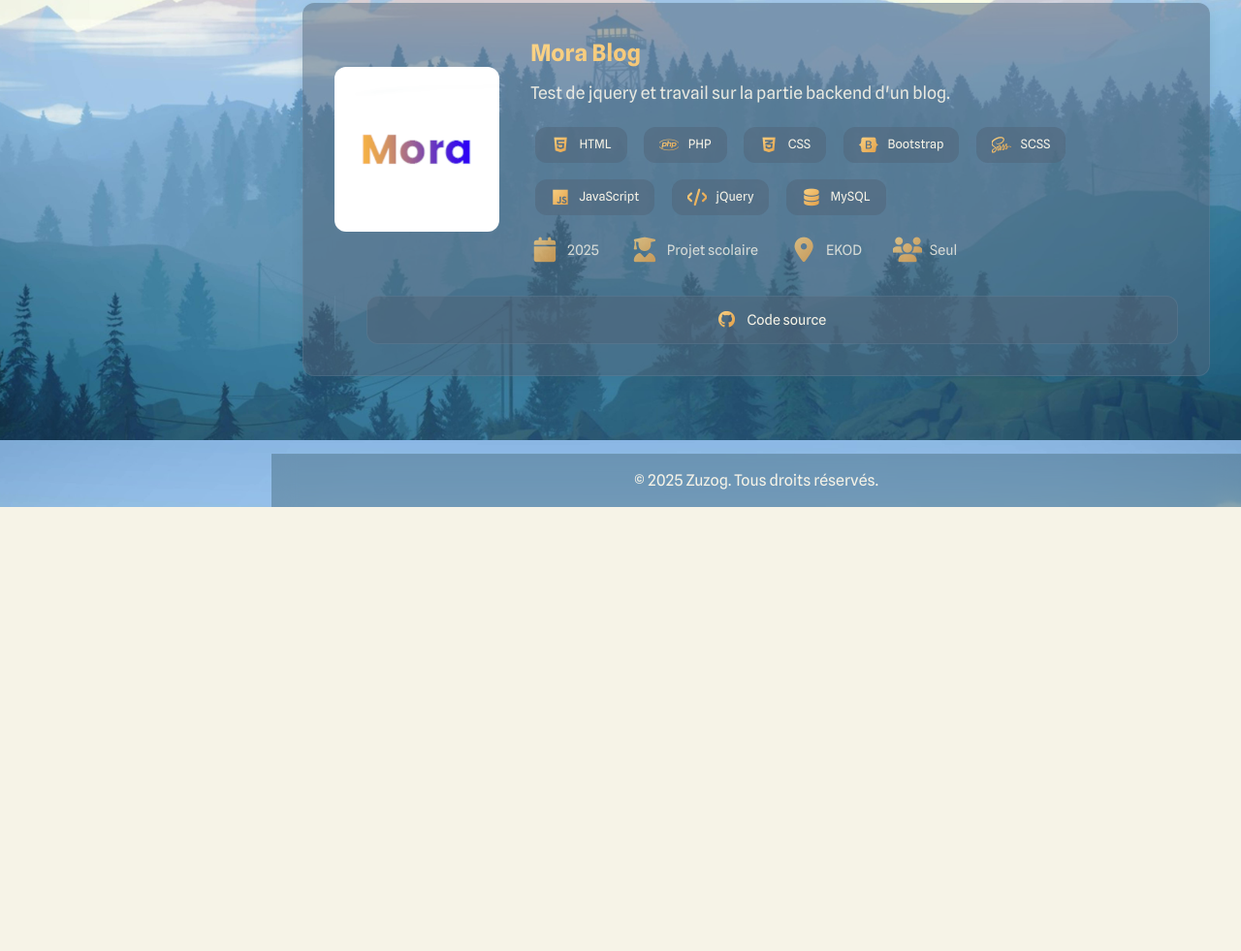
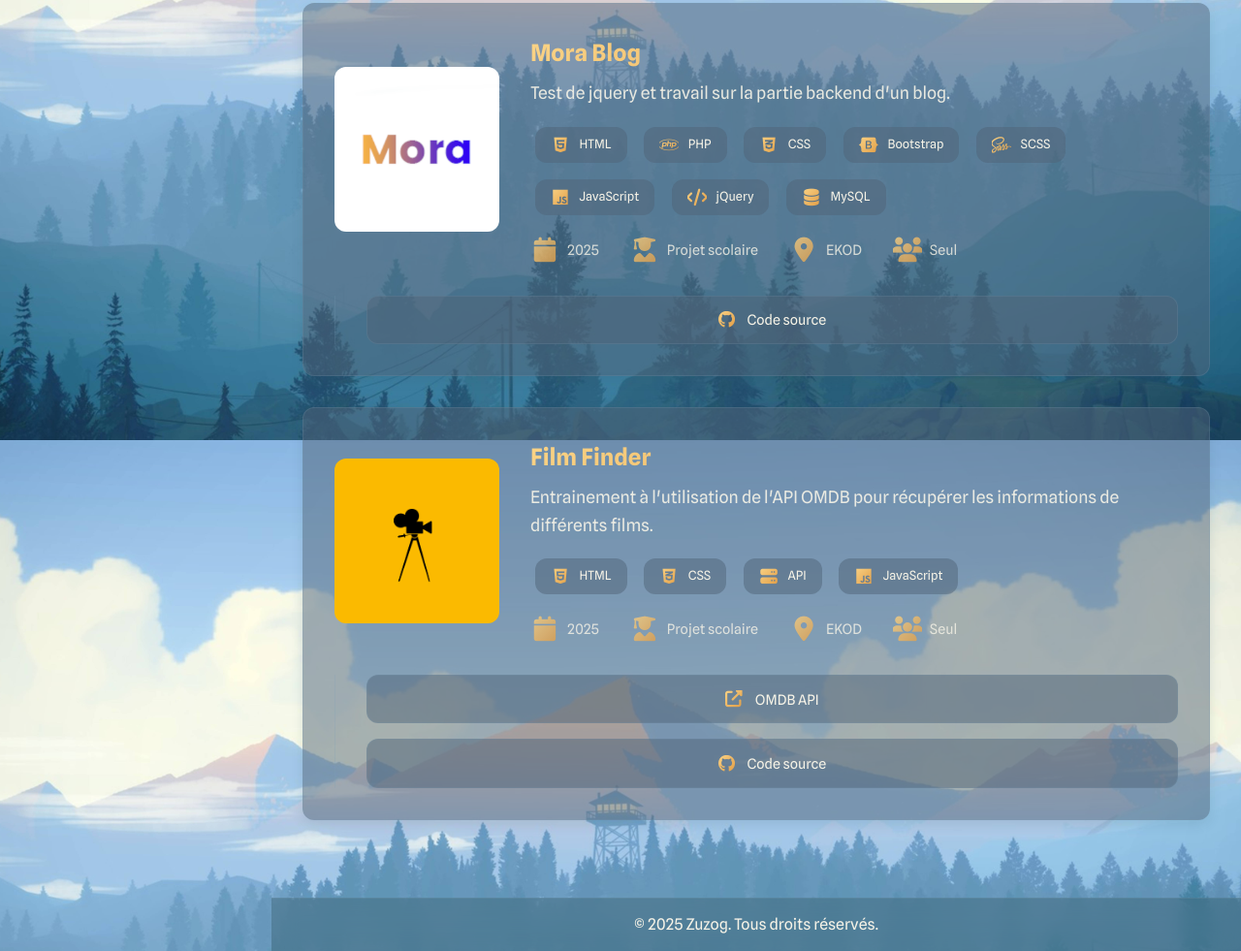
Before and after one commit to Zuzog/zuzog.github.io, a plain HTML site: page index.html in a window 1280 px wide. Shown: the part 6746-7727 px from the top of the page at 97% size. Before the commit the page ends 7269 px from the top, so only its background shows below. Drawn offline with Linux system fonts and the light colour scheme.

Commit message:
Added Film Finder project

```diff
--- a/index.html
+++ b/index.html
@@ -891,6 +891,50 @@
             </div>
           </div>
 
+          <div class="skill-item project-item">
+            <div class="project-content">
+              <div class="company-logo">
+                <img src="assets/logos/OMDB.png" alt="Logo OMDB" />
+              </div>
+              <div class="skill-info">
+                <h4>Film Finder</h4>
+                <p>
+                  Entrainement à l'utilisation de l'API OMDB pour récupérer les informations de différents films.
+                </p>
+                <ul class="worked-skills-list">
+                  <li class="worked-skill-item"><i class="fab fa-html5"></i> HTML</li>
+                  <li class="worked-skill-item"><i class="fab fa-css3-alt"></i> CSS</li>
+                  <li class="worked-skill-item"><i class="fas fa-server"></i> API</li>
+                  <li class="worked-skill-item"><i class="fab fa-js"></i> JavaScript</li>
+                </ul>
+                <ul class="experience-details">
+                  <li><i class="fas fa-calendar"></i> 2025</li>
+                  <li><i class="fas fa-user-graduate"></i> Projet scolaire</li>
+                  <li><i class="fas fa-map-marker-alt"></i> EKOD</li>
+                  <li><i class="fas fa-users"></i> Seul</li>
+                </ul>
+              </div>
+            </div>
+            <div class="project-links">
+              <a
+                href="https://www.omdbapi.com/"
+                target="_blank"
+                class="project-button"
+              >
+                <i class="fas fa-external-link-alt"></i>
+                <span>OMDB API</span>
+              </a>
+              <a
+                href="https://github.com/Zuzog/OMDB-Movie-Search"
+                target="_blank"
+                class="project-button"
+              >
+                <i class="fab fa-github"></i>
+                <span>Code source</span>
+              </a>
+            </div>
+          </div>
+
         </div>
       </section>
 
```
Also changed, not shown: assets/logos/OMDB.png (added).
